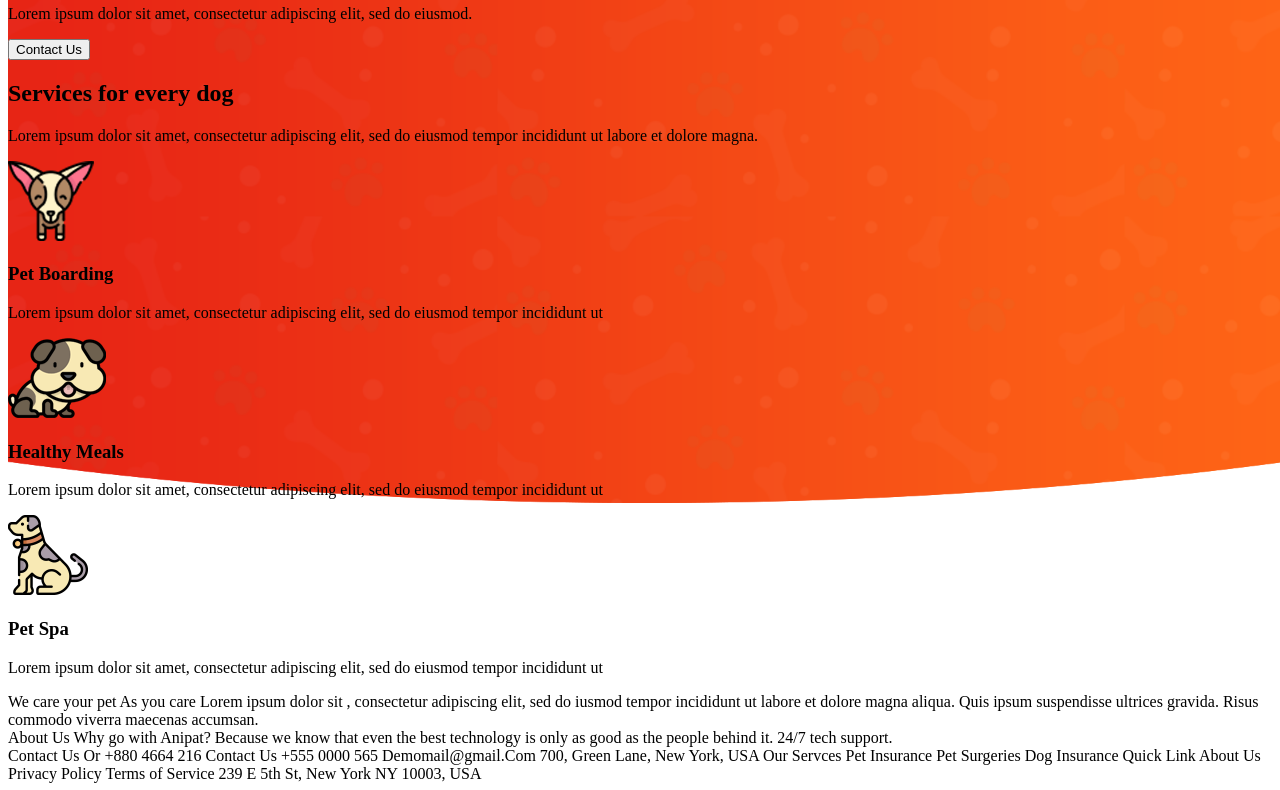
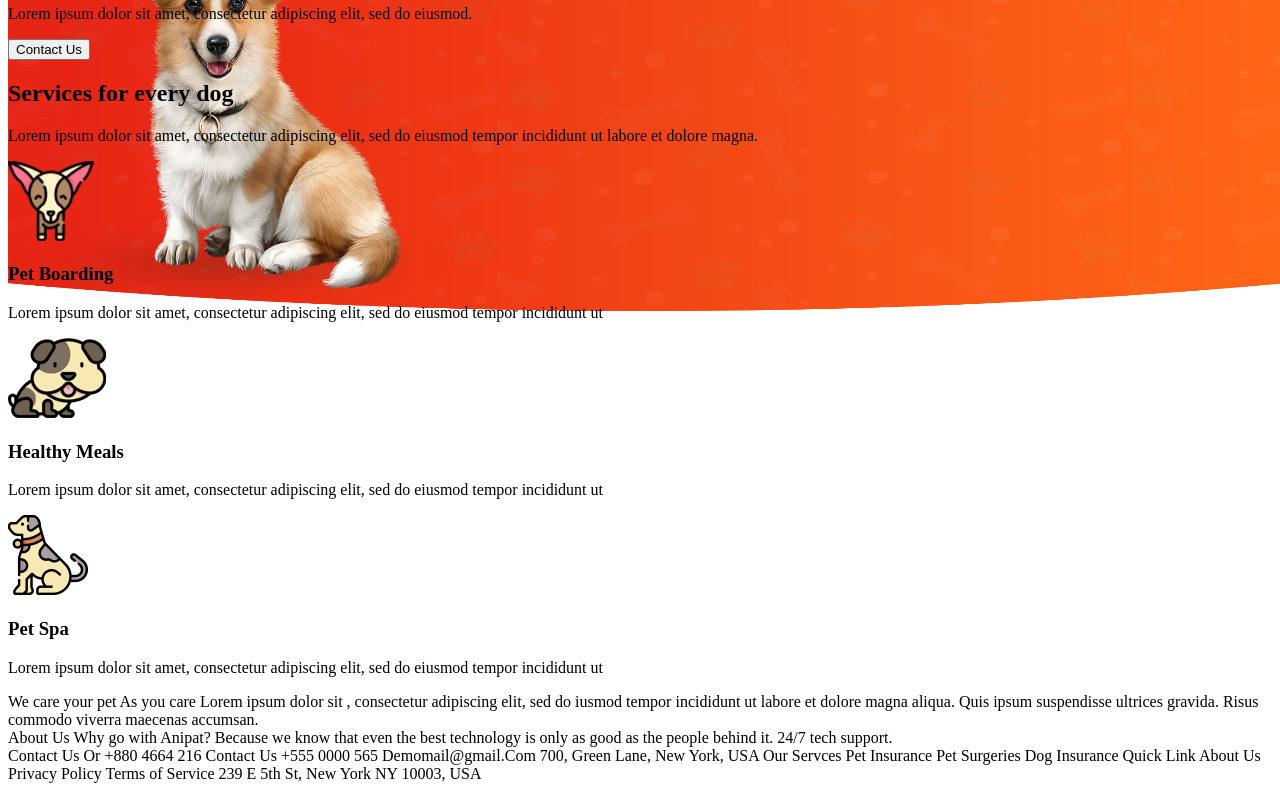
Before and after one commit to Unconsciousness13/HTML-CSS-2022, a plain HTML site: page Exam-14-12-2021/03. Pet Care/index.html in a window 1280 px wide. Shown: the part 191-981 px from the top of the page. Drawn offline with Linux system fonts and the light colour scheme.

Commit message:
Pet Care

```diff
--- a/Exam-14-12-2021/03. Pet Care/index.html
+++ b/Exam-14-12-2021/03. Pet Care/index.html
@@ -21,7 +21,8 @@
         </nav>
       </div>
       <section class="top-section">
-        <img src="./images/header-bg.png" alt="" />
+        <img id="header-image" src="./images/header-bg.png" alt="header-image" />
+        <img id="header-dog" src="./images/header-dog.png" alt="dog">
         <h1>We Care</h1>
         <h1>Your Pets</h1>
         <p>
--- a/Exam-14-12-2021/03. Pet Care/style.css
+++ b/Exam-14-12-2021/03. Pet Care/style.css
@@ -2,10 +2,15 @@
     position: absolute;
     z-index: -1;
     width:100%;
-    max-height: 600px;
+    max-height: 400px;
 }
 
 .nav-top li{
     display: inline-block;
 
 }
+
+#header-dog {
+    width:450px;
+    height:400px;
+}
```
